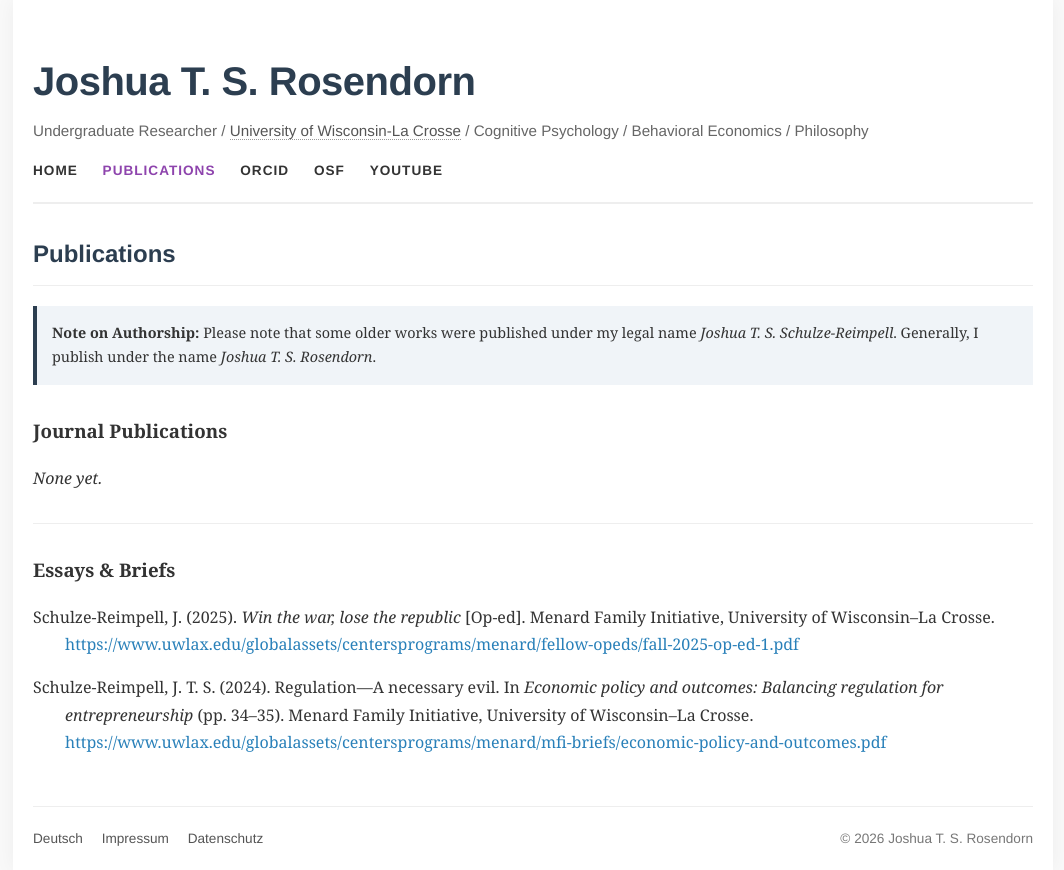
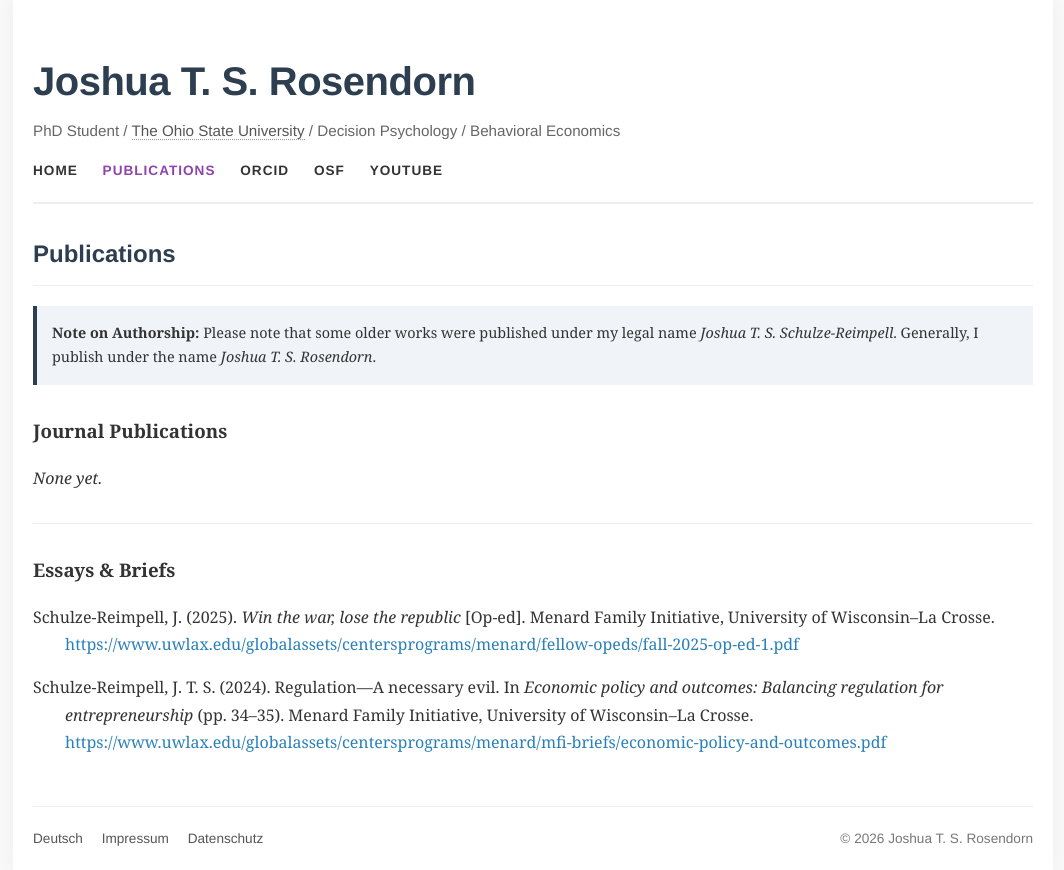
Before and after one commit to Auzzeu/auzzeu.github.io, a plain HTML site: page publications.html in a window 1280 px wide. Shown: the whole page, without its empty margins (107-1171 px from the left). Drawn offline with Linux system fonts and the light colour scheme.

Commit message:
Update publications.html

```diff
--- a/publications.html
+++ b/publications.html
@@ -13,7 +13,7 @@
     <header>
         <h1>Joshua T. S. Rosendorn</h1>
         <p class="subtitle">
-             Undergraduate Researcher / <a href="https://www.uwlax.edu" target="_blank">University of Wisconsin-La Crosse</a> / Cognitive Psychology / Behavioral Economics / Philosophy
+            PhD Student / <a href="https://www.osu.edu" target="_blank">The Ohio State University</a> / Decision Psychology / Behavioral Economics
         </p>
 
         <nav class="main-nav">
```
